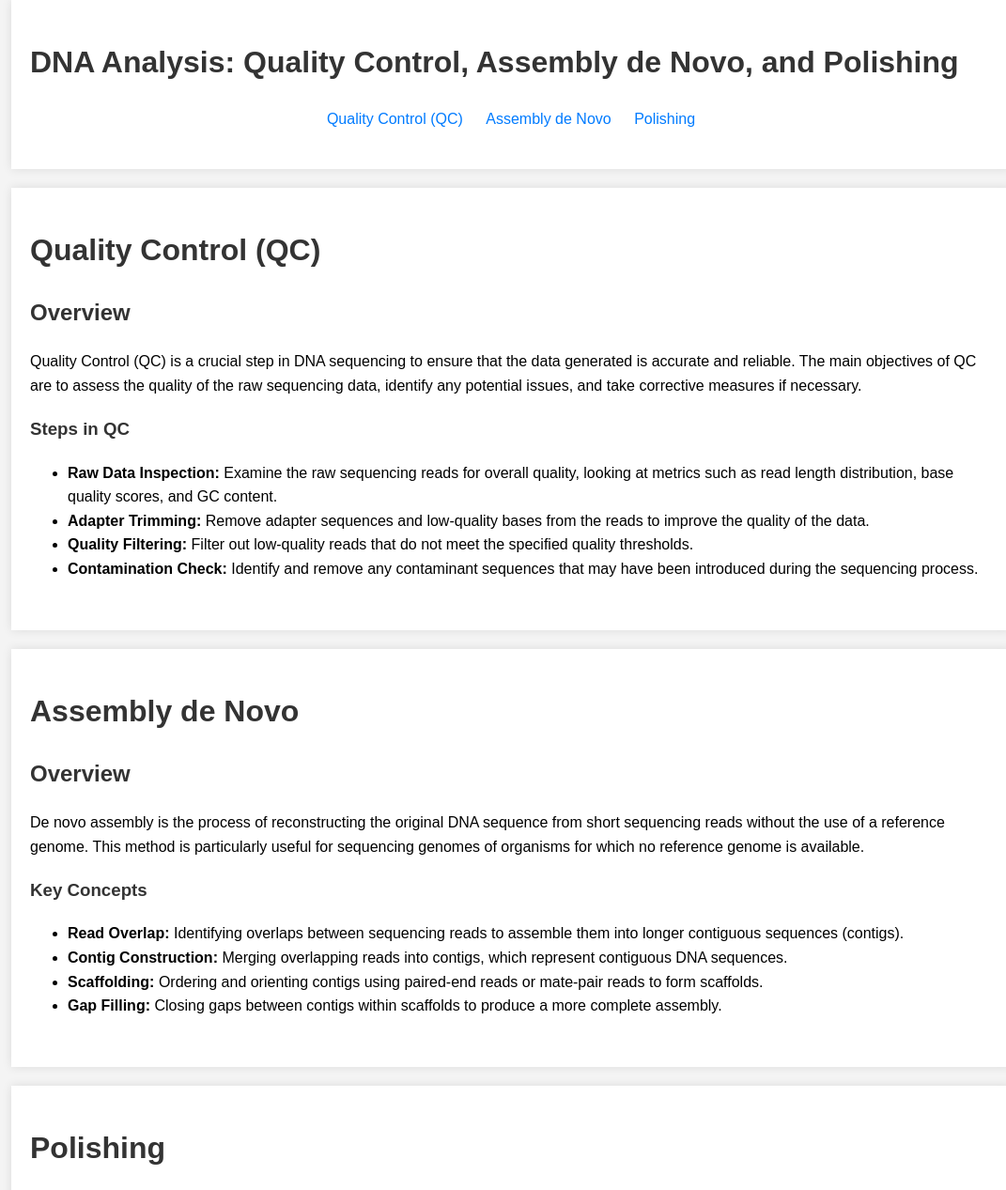
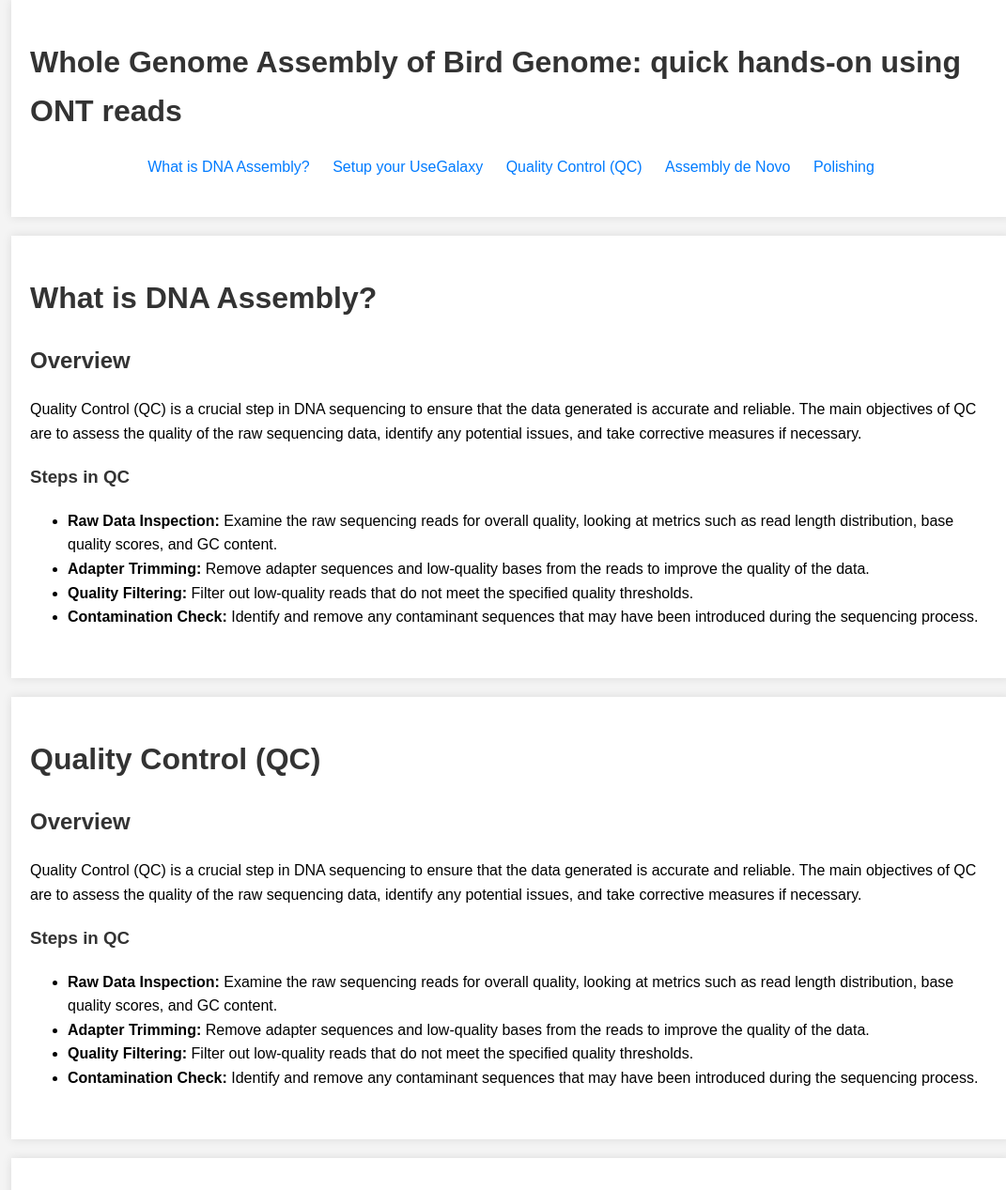
Before and after one commit to rpratam/rpratam.github.io, a plain HTML site: page project/BRIN/ONT/index.html in a window 1280 px wide. Shown: the top 1267 px of the page at 94% size, without its empty margins (96-1167 px from the left). Drawn offline with Linux system fonts and the light colour scheme.

Commit message:
update index

```diff
--- a/project/BRIN/ONT/index.html
+++ b/project/BRIN/ONT/index.html
@@ -3,7 +3,7 @@
 <head>
     <meta charset="UTF-8">
     <meta name="viewport" content="width=device-width, initial-scale=1.0">
-    <title>DNA Analysis: QC, Assembly de Novo, and Polishing</title>
+    <title>Whole Genome Assembly of Bird Genome: quick hands-on</title>
     <style>
         body {
             font-family: Arial, sans-serif;
@@ -46,11 +46,43 @@
 </head>
 <body>
     <div class="container">
-        <h1>DNA Analysis: Quality Control, Assembly de Novo, and Polishing</h1>
+        <h1>Whole Genome Assembly of Bird Genome: quick hands-on using ONT reads</h1>
         <div class="nav">
+            <a href="#intro">What is DNA Assembly?</a>
+            <a href="#setup">Setup your UseGalaxy</a>
             <a href="#qc-section">Quality Control (QC)</a>
             <a href="#assembly-section">Assembly de Novo</a>
             <a href="#polishing-section">Polishing</a>
+        </div>
+    </div>
+
+        <div class="container" id="intro">
+        <h1>What is DNA Assembly?</h1>
+        <div class="section" id="setup_tools">
+            <h2>Overview</h2>
+            <p>Quality Control (QC) is a crucial step in DNA sequencing to ensure that the data generated is accurate and reliable. The main objectives of QC are to assess the quality of the raw sequencing data, identify any potential issues, and take corrective measures if necessary.</p>
+            <h3>Steps in QC</h3>
+            <ul>
+                <li><strong>Raw Data Inspection:</strong> Examine the raw sequencing reads for overall quality, looking at metrics such as read length distribution, base quality scores, and GC content.</li>
+                <li><strong>Adapter Trimming:</strong> Remove adapter sequences and low-quality bases from the reads to improve the quality of the data.</li>
+                <li><strong>Quality Filtering:</strong> Filter out low-quality reads that do not meet the specified quality thresholds.</li>
+                <li><strong>Contamination Check:</strong> Identify and remove any contaminant sequences that may have been introduced during the sequencing process.</li>
+            </ul>
+        </div>
+    </div>
+
+    <div class="container" id="setup">
+        <h1>Quality Control (QC)</h1>
+        <div class="section" id="setup_tools">
+            <h2>Overview</h2>
+            <p>Quality Control (QC) is a crucial step in DNA sequencing to ensure that the data generated is accurate and reliable. The main objectives of QC are to assess the quality of the raw sequencing data, identify any potential issues, and take corrective measures if necessary.</p>
+            <h3>Steps in QC</h3>
+            <ul>
+                <li><strong>Raw Data Inspection:</strong> Examine the raw sequencing reads for overall quality, looking at metrics such as read length distribution, base quality scores, and GC content.</li>
+                <li><strong>Adapter Trimming:</strong> Remove adapter sequences and low-quality bases from the reads to improve the quality of the data.</li>
+                <li><strong>Quality Filtering:</strong> Filter out low-quality reads that do not meet the specified quality thresholds.</li>
+                <li><strong>Contamination Check:</strong> Identify and remove any contaminant sequences that may have been introduced during the sequencing process.</li>
+            </ul>
         </div>
     </div>
 
```
Also changed, not shown: project/BRIN/ONT/images/assembly.png (added).
